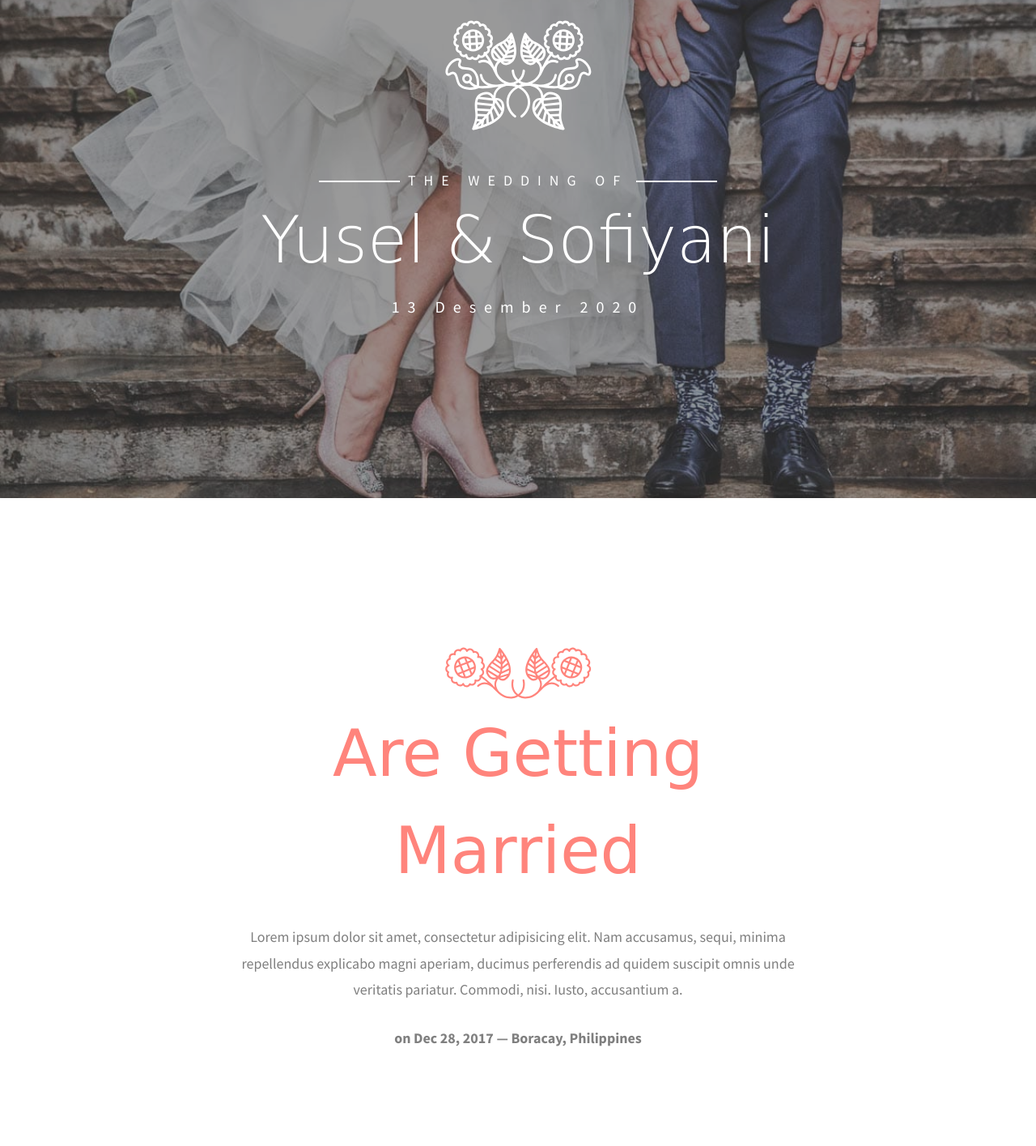
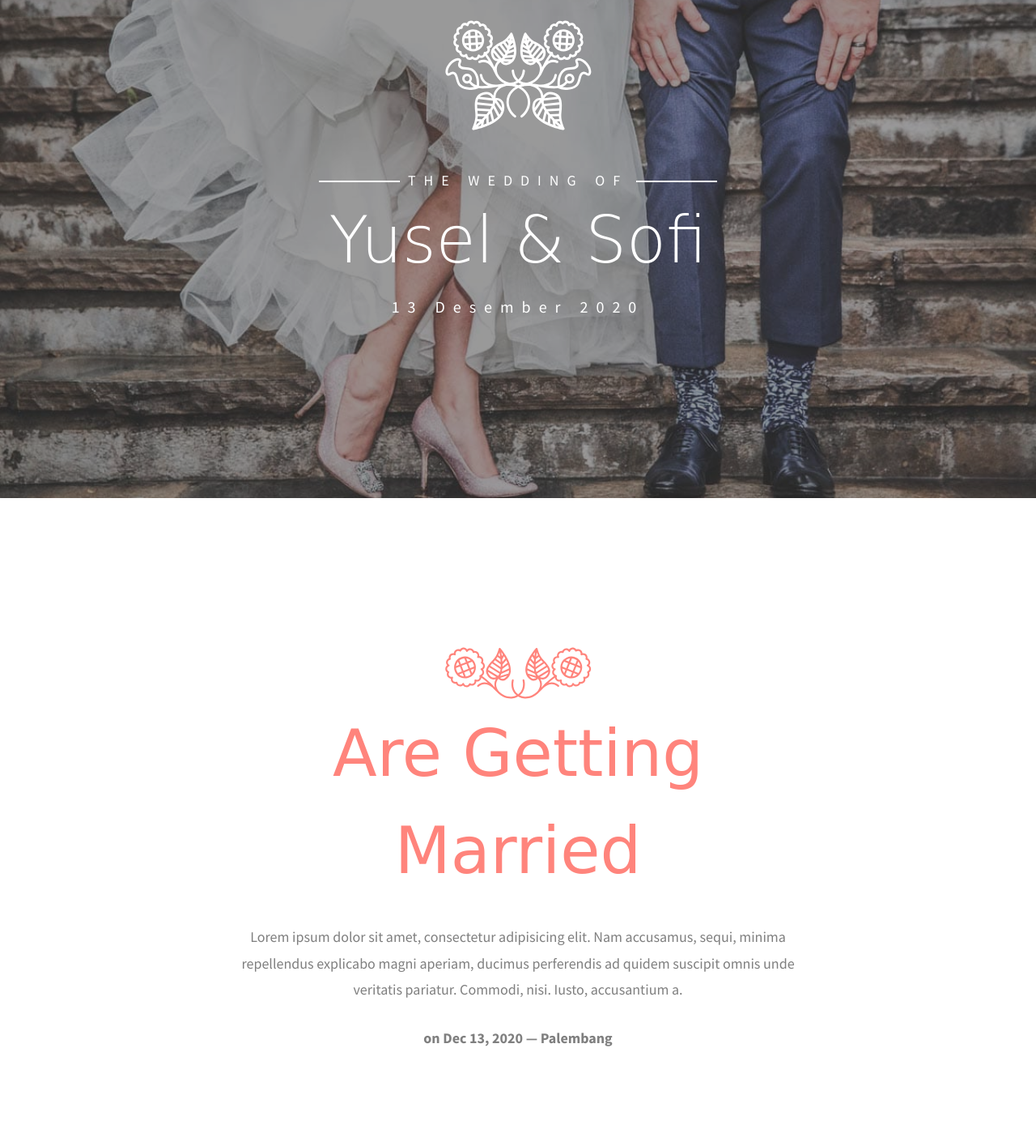
Before and after one commit to yuselsofi/yuselsofi.github.io, a plain HTML site: page index.html in a window 1280 px wide. Shown: the part 185-1600 px from the top of the page at 81% size. Drawn offline with Linux system fonts and the light colour scheme; files whose address does not match are found by name; a web font is replaced by a local one.

Commit message:
Update index.html

```diff
--- a/index.html
+++ b/index.html
@@ -68,7 +68,7 @@
 
 	</head>
 	<body>
-	<header role="banner" id="qbootstrap-header">
+	<!-- <header role="banner" id="qbootstrap-header"> -->
 		<!-- <div class="container"> -->
 			<!-- <div class="row"> -->
 		    <!-- <nav class="navbar navbar-default">
@@ -92,8 +92,8 @@
 	        </div>
 		    </nav> -->
 		  <!-- </div> -->
-	  </div>
-	</header>
+	  <!-- </div> -->
+	<!-- </header> -->
 
 	<div class="qbootstrap-hero" data-section="home">
 		<div class="qbootstrap-overlay"></div>
@@ -105,7 +105,7 @@
 							<div class="animate-box svg-sm colored">
 								<img src="images/flaticon/svg/004-nature.svg" class="svg" alt="Free HTML5 Bootstrap Template by QBootstrap.com">
 								<h1 class="holder"><span>The Wedding of</span></h1>
-								<h2>Yusel &amp; Sofiyani</h2>
+								<h2>Yusel &amp; Sofi</h2>
 								<p>13 Desember 2020</p>
 							</div>
 						</div>
@@ -123,7 +123,7 @@
 						<img src="images/flaticon/svg/005-two.svg" class="svg" alt="Free HTML5 Bootstrap Template by QBootstrap.com">
 						<h2>Are Getting Married</h2>
 						<p>Lorem ipsum dolor sit amet, consectetur adipisicing elit. Nam accusamus, sequi, minima repellendus explicabo magni aperiam, ducimus perferendis ad quidem suscipit omnis unde veritatis pariatur. Commodi, nisi. Iusto, accusantium a.</p>
-						<p><strong>on Dec 28, 2017 &mdash; Boracay, Philippines</strong></p>
+						<p><strong>on Dec 13, 2020 &mdash; Palembang</strong></p>
 					</div>
 				</div>
 			</div>
```
